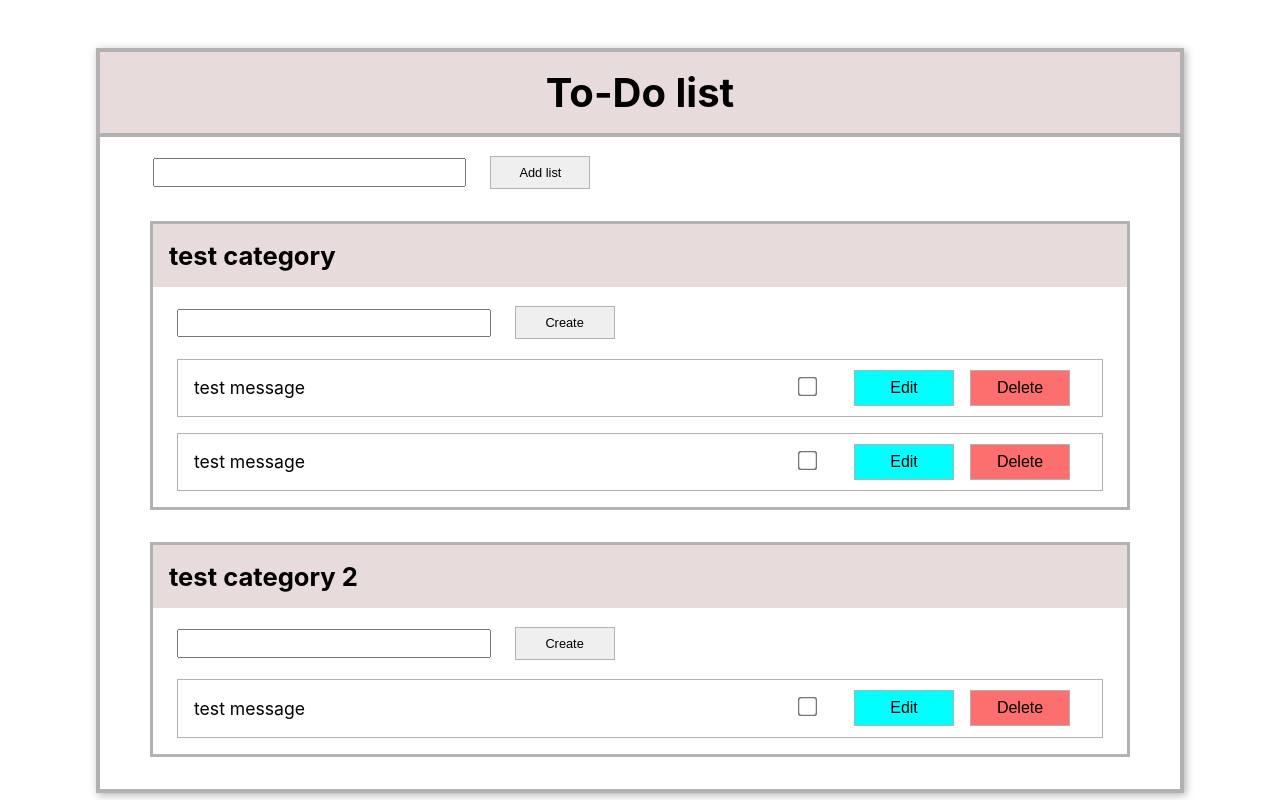
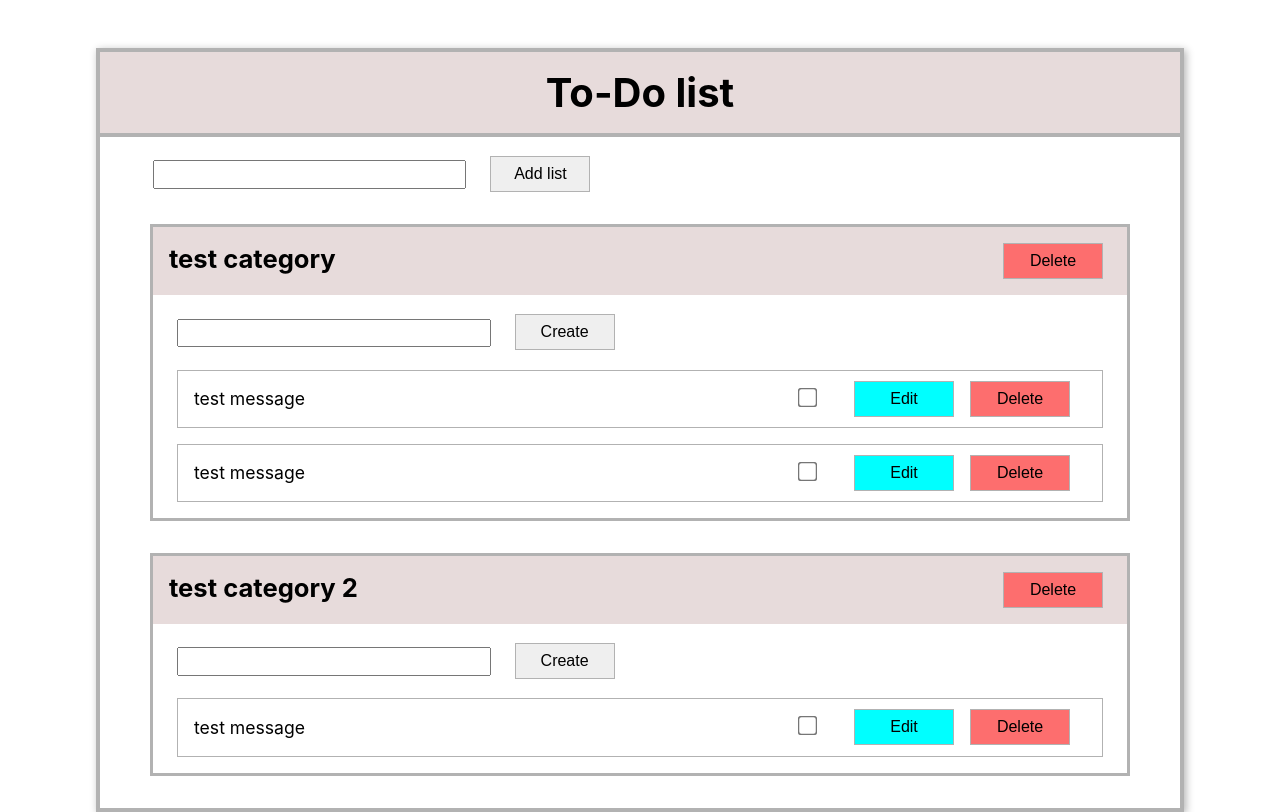
Before and after one commit to lsepu/sofkaChallenge-frontend, a React (Vite) app: page / in a window 1280 px wide. Built offline with nearby package versions, Linux system fonts and the light colour scheme.

Commit message:
ADD: Delete category functionality added by filtering based on the category id

```diff
--- a/src/App.css
+++ b/src/App.css
@@ -24,6 +24,8 @@
 .category-info{
   background-color: #e7dbdb;
   padding: 1rem;
+  display: flex;
+  justify-content: space-between;
 }
 
 .category-info h1 {
@@ -59,14 +61,7 @@
   transform : scale(1.5);
 }
 
-.edit-note button{
-  padding: 0.5rem;
-  margin: 0 0.5rem;
-  font-size: 1rem;
-  width: 100px;
-  border: 1px solid #b2b2b2;
-  cursor: pointer;
-}
+
 
 .edit-note button:hover{
   transform: scale(1.1);
@@ -98,13 +93,13 @@
   margin-right: 1rem;
 }
 
-.inputButton-wrapper > button {
+.btn-todo {
   padding: 0.5rem;
   margin: 0 0.5rem;
   width: 100px;
   border: 1px solid #b2b2b2;
   cursor: pointer;
-  font-size: 0.8rem;
+  font-size: 1rem;
 }
 
 .left-align{
--- a/src/components/AddCategory.jsx
+++ b/src/components/AddCategory.jsx
@@ -23,7 +23,7 @@ const AddCategory = () => {
         }}
         type="text"
       />
-      <button onClick={handleCategory}>Add list</button>
+      <button className="btn-todo" onClick={handleCategory}>Add list</button>
     </div>
   );
 };
--- a/src/components/AddNote.jsx
+++ b/src/components/AddNote.jsx
@@ -24,7 +24,7 @@ const AddNote = ({ categoryId }) => {
         }}
         type="text"
       />
-      <button onClick={handleNote}>Create</button>
+      <button className="btn-todo" onClick={handleNote}>Create</button>
     </div>
   );
 };
--- a/src/components/Category.jsx
+++ b/src/components/Category.jsx
@@ -1,18 +1,29 @@
+import { useContext } from "react";
+import ToDoContext from "../context/ToDo/ToDoContext";
 import AddNote from "./AddNote";
 import Note from "./Note";
 
 const Category = ({ category }) => {
   const { id, name, notes } = category;
 
+  const todoContext = useContext(ToDoContext);
+  const { deleteCategory } = todoContext;
+
+  const onDelete = () => {
+    deleteCategory(id);
+  };
+
   return (
     <div className="category-wrapper">
-
       <div className="category-info">
         <h1>{name}</h1>
+        <button onClick={onDelete} className="btn-todo btn--delete">
+          Delete
+        </button>
       </div>
 
       <div className="notes-wrapper">
-        <AddNote categoryId={id}/>
+        <AddNote categoryId={id} />
         {notes.map((note) => (
           <Note key={note.id} note={note} categoryId={category.id} />
         ))}
--- a/src/components/EditNote.jsx
+++ b/src/components/EditNote.jsx
@@ -13,8 +13,8 @@ const EditNote = ({ noteId, categoryId }) => {
   return (
     <div className="edit-note">
       <input type="checkbox" name="" id="" />
-      <button className="btn--edit">Edit</button>
-      <button onClick={onDelete} className="btn--delete">
+      <button className="btn-todo btn--edit">Edit</button>
+      <button onClick={onDelete} className="btn-todo btn--delete">
         Delete
       </button>
     </div>
--- a/src/context/ToDo/ToDoReducer.js
+++ b/src/context/ToDo/ToDoReducer.js
@@ -18,7 +18,10 @@ function reducer(state, action){
             return StateWithNewCategory;
 
         case DELETE_CATEGORY:
-            return state;
+            const categoryToDeleteId = action.payload;
+            const categoriesFiltered = state.listOfCategories.filter(category => category.id !== categoryToDeleteId);
+            const stateWithCategoryDeleted = {...state, listOfCategories: categoriesFiltered};
+            return stateWithCategoryDeleted;
 
         case ADD_NOTE:
             const { newNote, categoryId } = action.payload;
@@ -51,7 +54,6 @@ function reducer(state, action){
             })
 
             const stateWithNoteRemoved = {...state, listOfCategories: categoriesWithNoteRemoved};
-
             return stateWithNoteRemoved;
 
     }
--- a/src/context/ToDo/ToDoState.jsx
+++ b/src/context/ToDo/ToDoState.jsx
@@ -63,9 +63,14 @@ const ToDoState = ({ children }) => {
   };
 
   //delete category
+  const deleteCategory = (categoryToDeleteId) => {
+    dispatch({
+      type: DELETE_CATEGORY,
+      payload: categoryToDeleteId,
+    });
+  };
 
   //add note
-
   const addNote = (noteMessage, categoryId) => {
     const newNote = {
       id: Math.floor(Math.random() * 100),
@@ -84,7 +89,6 @@ const ToDoState = ({ children }) => {
   //edit note
 
   //delete note
-
   const deleteNote = (noteId, currentCategoryId) => {
     dispatch({
       type: DELETE_NOTE,
@@ -96,7 +100,7 @@ const ToDoState = ({ children }) => {
 
   return (
     <ToDoContext.Provider
-      value={{ listOfCategories: state.listOfCategories, addCategory, addNote, deleteNote }}
+      value={{ listOfCategories: state.listOfCategories, addCategory, addNote, deleteNote, deleteCategory }}
     >
       {children}
     </ToDoContext.Provider>
```
